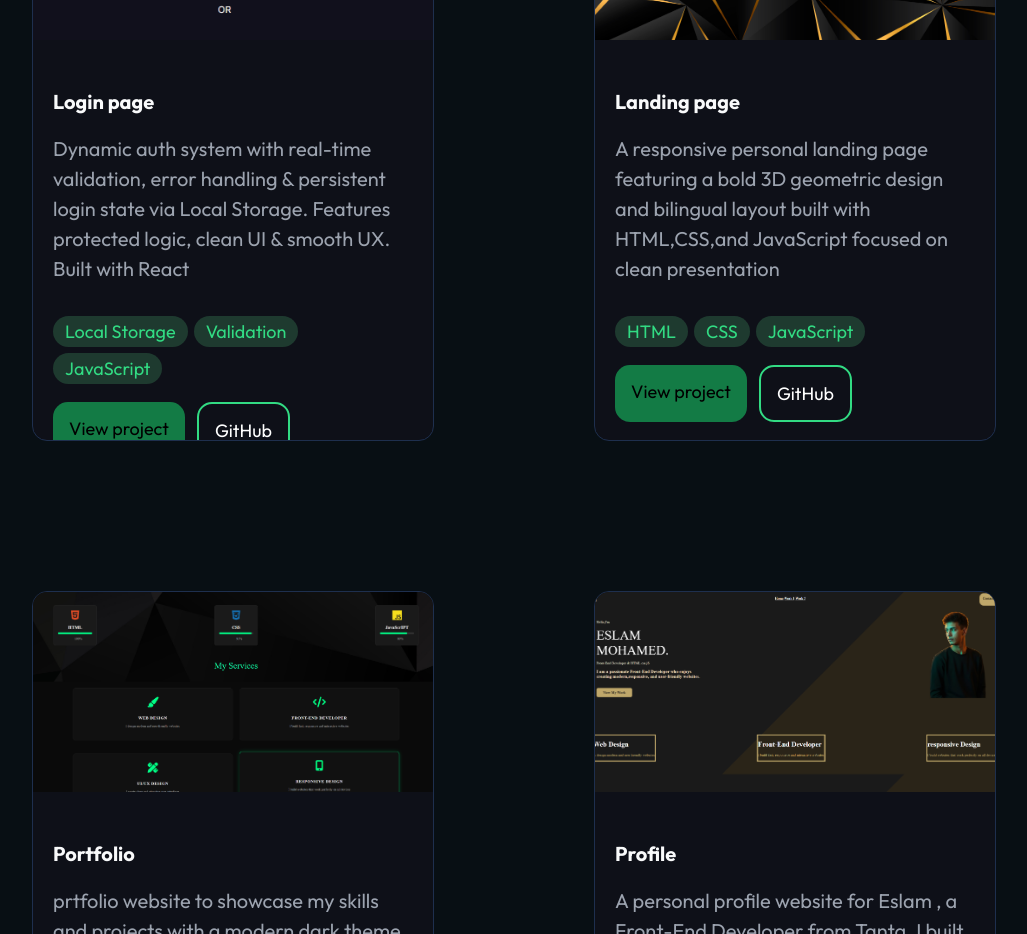
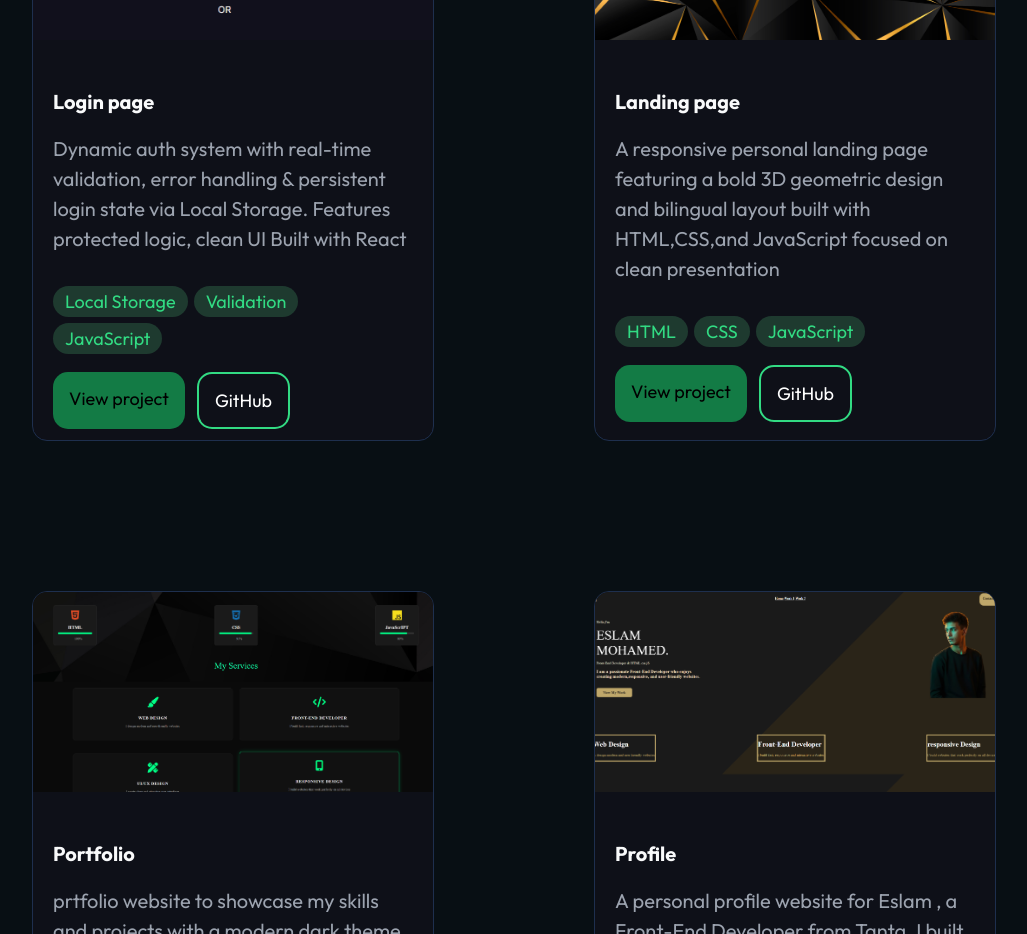
Before and after one commit to elnewahyeslam-lang/Eslam-portfolio-pro, a React (Vite) app: page / in a window 1280 px wide. Shown: the part 2120-3054 px from the top of the page, without its empty margins (156-1183 px from the left). Built offline with nearby package versions, Linux system fonts and the light colour scheme.

Commit message:
Refactor Projects component structure and imports

```diff
--- a/src/Projects.jsx
+++ b/src/Projects.jsx
@@ -62,7 +62,7 @@ Seamless shopping flow with React + API.</p>
                 <p> Dynamic auth system with real-time
 validation, error handling & persistent
 login state via Local Storage. Features
-protected logic, clean UI & smooth UX.
+protected logic, clean UI
 Built with React </p>
                 </div>
                 <div className="tags">
```
